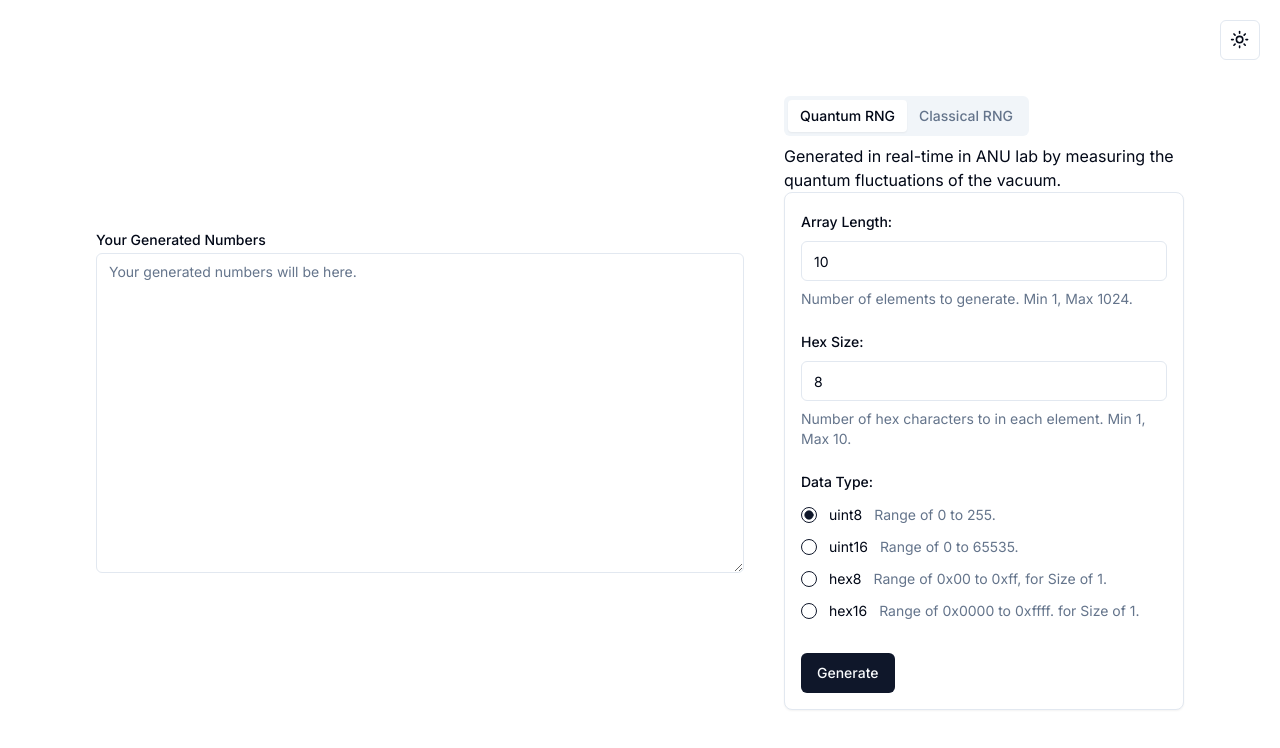
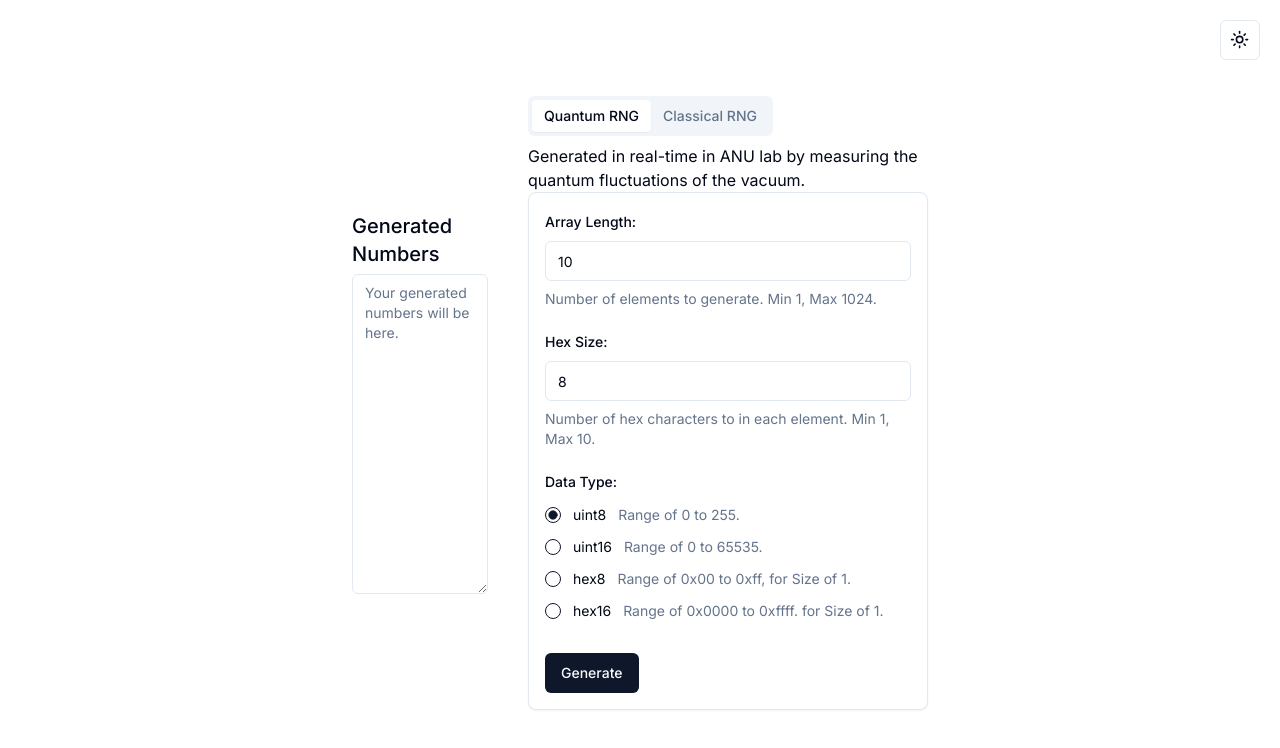
Before and after one commit to Meqdad0C/qrng, a Next.js app: page / in a window 1280 px wide. Shown: the top 748 px of the page. Built offline with nearby package versions, Linux system fonts and the light colour scheme.

Commit message:
add padding

```diff
--- a/src/app/page.tsx
+++ b/src/app/page.tsx
@@ -275,13 +275,13 @@ const ClassicalForm = ({setData}:SetDataProps) => {
 export default function Home() {
   const [data, setData] = useState('')
   return (
-    <div className="max-h-screen">
+    <div className="max-h-screen px-64">
       <div className="absolute top-5 right-5">
         <ModeToggle />
       </div>
       <main className="flex min-h-screen items-center justify-between p-24 gap-10">
         <div className="flex flex-col w-full gap-1.5">
-          <Label htmlFor="generated-numbers">Your Generated Numbers</Label>
+          <Label htmlFor="generated-numbers" className='text-xl'>Generated Numbers</Label>
           <Textarea
             className="w-full min-h-[20rem] max-h-max"
             value={data}
```
